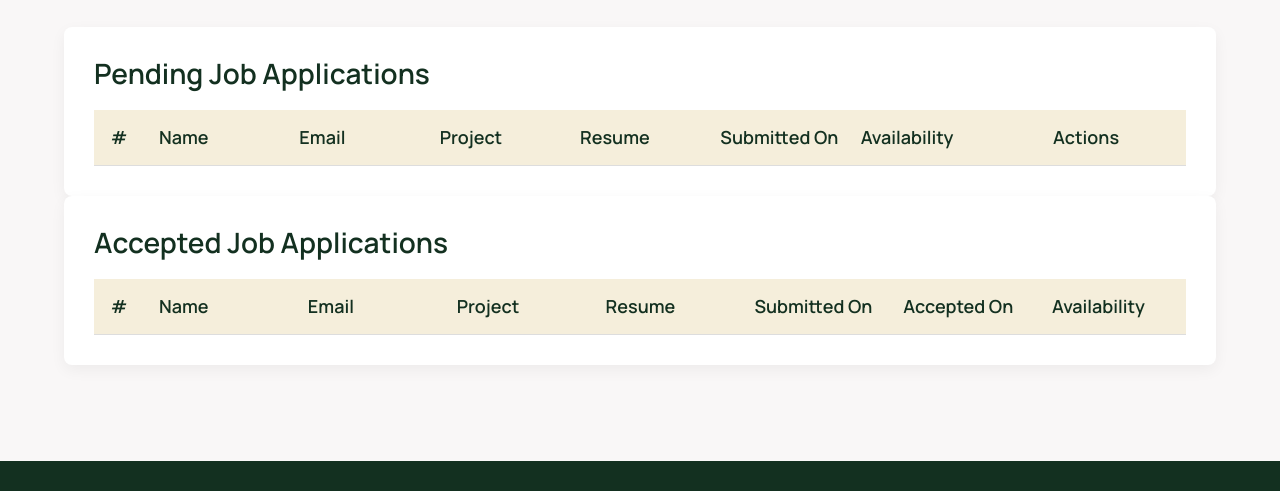
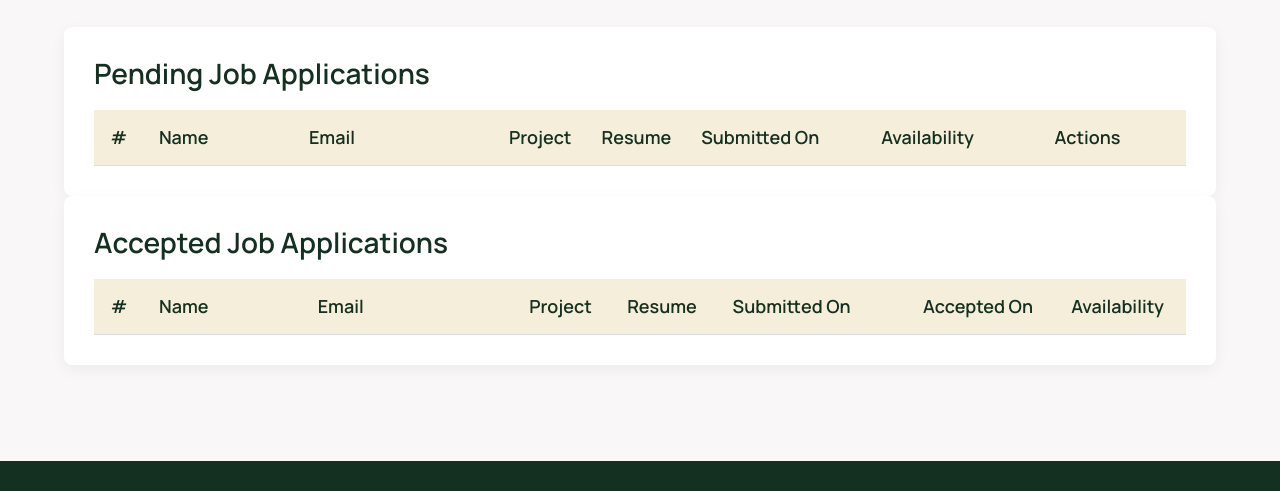
Before and after one commit to allvrz/allvrz-lifewood, a plain HTML site: page admin-dashboard.html in a window 1280 px wide. Shown: the part 309-800 px from the top of the page. Drawn offline with Linux system fonts and the light colour scheme; a script that the page names is missing.

Commit message:
Update style.css

```diff
--- a/style.css
+++ b/style.css
@@ -2939,7 +2939,7 @@ body.modal-open {
 }
 
 /* On the dashboard, we don't need margin-top for the table containers anymore */
-.tab-content .admin-table-container {
+.tab-content{
     margin-top: 0;
 }
 
@@ -3077,20 +3077,54 @@ body.modal-open {
     box-shadow: 0 5px 15px rgba(0,0,0,0.05);
 }
 
-.admin-table thead th {
-    position: sticky; /* Makes the header stick to the top of the container */
-    top: 0;
-    z-index: 10;
-}
-
 /* 2. Table Layout and Cell Styling for Compact View */
+/* style.css */
+
+/* --- FINAL, ROBUST DASHBOARD TABLE STYLES --- */
+
+/* 1. The container that handles all scrolling */
+.admin-table-container {
+    overflow-x: auto; /* Allow horizontal scrolling when needed */
+    margin-top: 0; /* This was already there, but good to confirm */
+}
+
+/* 2. The table itself */
 .admin-table {
-    table-layout: fixed; /* Enforces column widths */
-}
-
-.admin-table td,
+    width: 100%;
+    border-collapse: collapse;
+    margin-top: 20px;
+}
+
+/* 3. All table cells (header and data) */
+.admin-table th,
+.admin-table td {
+    padding: 12px 15px;
+    text-align: left;
+    border-bottom: 1px solid #ddd;
+    white-space: nowrap; /* Keep content on a single line */
+}
+
+/* 4. The header row */
 .admin-table th {
-    white-space: nowrap; /* Prevents text from wrapping */
+    background-color: var(--color-paper);
+    font-weight: 600;
+}
+
+/* 5. Give specific columns a MINIMUM width to prevent squishing */
+/* This tells the browser these columns should be AT LEAST this wide */
+.admin-table th:nth-child(2), /* Name */
+.admin-table td:nth-child(2) {
+    min-width: 150px;
+}
+
+.admin-table th:nth-child(3), /* Email */
+.admin-table td:nth-child(3) {
+    min-width: 200px;
+}
+
+.admin-table th:nth-child(6), /* Submitted On */
+.admin-table td:nth-child(6) {
+    min-width: 180px;
 }
 
 .admin-table td {
```
